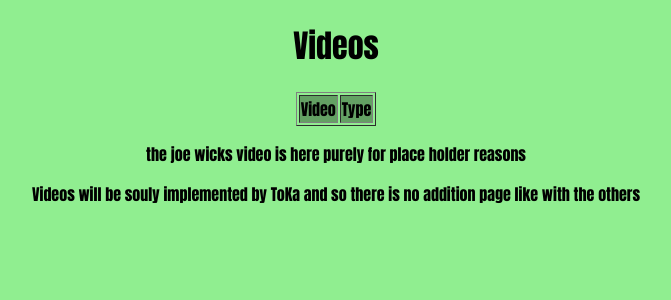
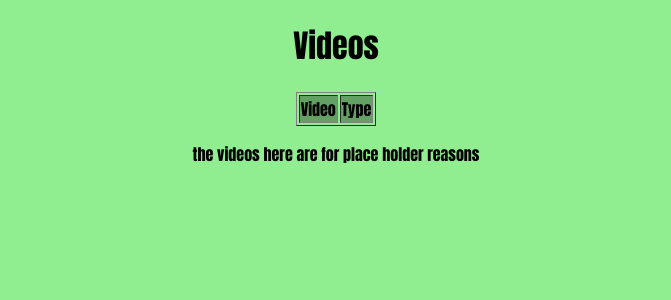
Before and after one commit to marleywall9080/ToKa_fitness_app, a Flask app: template templates/videos.html in a window 1280 px wide. Shown: the part 69-369 px from the top of the page, without its empty margins (304-975 px from the left). Run offline with Flask 3, Linux system fonts and the light colour scheme; the template is opened without the code that fills it, so the values that code supplies are empty.

Commit message:
made changes to video.html

```diff
--- a/templates/videos.html
+++ b/templates/videos.html
@@ -17,6 +17,5 @@
     </tr>
     {% endfor %}
 </table>
-<p>the joe wicks video is here purely for place holder reasons</p>
-<p>Videos will be souly implemented by ToKa and so there is no addition page like with the others</p>
+<p>the videos here are for place holder reasons</p>
 {% endblock %}
```
